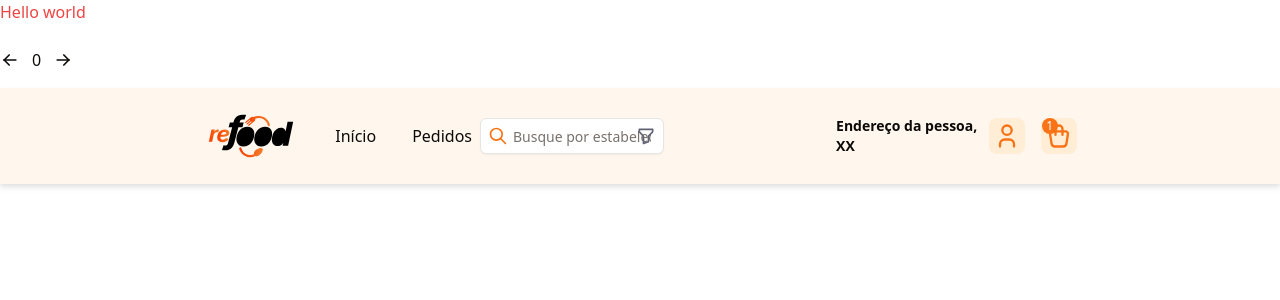
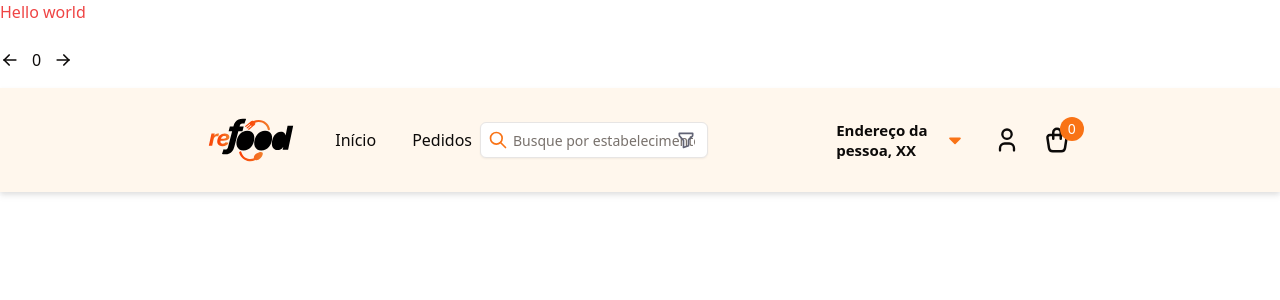
Before and after one commit to IReFoodI/Front-end, a React (Vite) app: page / in a window 1280 px wide. Shown: the top 300 px of the page. Built offline with nearby package versions, Linux system fonts and the light colour scheme.

Commit message:
style: :sparkles: add hovers e fix styles

```diff
--- a/src/ui/components/header/Header.jsx
+++ b/src/ui/components/header/Header.jsx
@@ -4,6 +4,7 @@ import {
   IconShoppingBag,
   IconUser,
 } from "@tabler/icons-react"
+import { useState } from "react"
 import { Link } from "react-router-dom"
 
 import logo from "../../assets/Logo.svg"
@@ -14,6 +15,17 @@ import { Popover, PopoverTrigger } from "../ui/popover"
 import RestaurantFilter from "./components/RestaurantFilter"
 
 function Header() {
+  const [isActive, setIsActive] = useState(false)
+  const [orderQuantity, setOrderQuantity] = useState(0)
+
+  if (orderQuantity > 9) {
+    setOrderQuantity(9 + "+")
+  }
+
+  function handleClick() {
+    setIsActive(true)
+  }
+
   return (
     <header className="sticky top-0 w-screen bg-orange-50 p-4 drop-shadow-md">
       <div className="relative flex w-full flex-col items-center justify-between md:m-auto md:w-[70%] md:flex-row">
@@ -26,32 +38,38 @@ function Header() {
             <div className="hidden items-center gap-5 md:flex">
               <Link
                 to="/"
-                className="text-md rounded-lg px-2 py-1 hover:bg-orange-100 active:bg-orange-100 active:text-primary"
+                className={`text-md rounded-lg px-2 py-1 hover:bg-orange-100 ${isActive ? "focus:bg-orange-100 focus:text-primary" : ""}`}
+                onClick={handleClick}
               >
                 Início
               </Link>
               <Link
                 to="/"
-                className="text-md rounded-lg px-2 py-1 hover:bg-orange-100 active:bg-orange-100 active:text-primary"
+                className={`text-md rounded-lg px-2 py-1 hover:bg-orange-100 ${isActive ? "focus:bg-orange-100 focus:text-primary" : ""}`}
+                onClick={handleClick}
               >
                 Pedidos
               </Link>
             </div>
           </div>
-          <div className="right-0 flex gap-4 md:absolute">
+          <div className="right-0 flex gap-3 md:absolute">
             {/* Aqui é onde será colocado o modal de perfil */}
-            <div className="relative hidden w-9 cursor-pointer rounded-lg bg-orange-100 p-1 md:flex">
-              <IconUser className="text-primary" size={28} />
-            </div>
             <Link
-              className="relative w-9 rounded-sm bg-orange-100 p-1 md:rounded-lg"
+              className={`relative hidden w-9 cursor-pointer rounded-lg p-1 hover:bg-orange-100 md:flex ${isActive ? "focus:bg-orange-100 focus:text-primary" : " "}`}
+              onClick={handleClick}
+            >
+              <IconUser className="w-full text-center" size={30} />
+            </Link>
+            <Link
               to="/"
+              className={`relative m-auto w-10 rounded-sm p-1 hover:bg-orange-100 md:rounded-lg ${isActive ? "focus:bg-orange-100 focus:text-primary" : " "}`}
+              onClick={handleClick}
             >
               {/* colocar rota para página de pedidos na sacola de compras */}
-              <span className="absolute left-0 top-0 mx-px inline-flex h-4 w-4 items-center justify-center rounded-full bg-primary px-1 py-1 text-xs leading-none text-white">
-                1
+              <span className="absolute -right-1 -top-1 mx-px inline-flex h-5 w-5 items-center justify-center rounded-full bg-primary p-2 text-xs leading-none text-white md:-right-2 md:-top-1 md:p-3 md:text-sm">
+                {orderQuantity}
               </span>
-              <IconShoppingBag className="text-primary" size={28} />
+              <IconShoppingBag className="w-full text-center" size={30} />
             </Link>
           </div>
         </section>
@@ -71,7 +89,7 @@ function Header() {
 
             <Popover className="relative" placement="center">
               <PopoverTrigger
-                className="absolute right-0 mr-2 text-[#616375]"
+                className={`absolute right-0 mr-2 rounded-md p-1 text-[#616375] hover:bg-muted ${isActive ? "active:bg-muted" : ""}`}
                 r
               >
                 <IconFilter size={20} />
--- a/src/ui/components/header/addressModal/AddressModal.jsx
+++ b/src/ui/components/header/addressModal/AddressModal.jsx
@@ -1,15 +1,25 @@
 import { IconCaretDownFilled } from "@tabler/icons-react"
+import { useState } from "react"
 import { Link } from "react-router-dom"
 
 import { Button } from "../../ui/button"
 import { Popover, PopoverContent, PopoverTrigger } from "../../ui/popover"
 
 function AddressModal() {
+  const [isActive, setIsActive] = useState(false)
+
+  function handleClick() {
+    setIsActive(true)
+  }
+
   return (
     <Popover>
       <PopoverTrigger asChild>
-        <div className="m-2 flex w-full cursor-pointer items-center justify-center p-1 md:order-last md:mr-14">
-          <p className="md:text-md text-sm font-semibold">
+        <div
+          className={`right-12 m-2 flex w-full cursor-pointer items-center justify-center rounded-xl p-2 hover:bg-orange-100 md:relative md:order-last md:mr-14 md:w-[60%] ${isActive ? "active:bg-orange-100" : ""}`}
+          onClick={handleClick}
+        >
+          <p className="text-sm font-semibold md:text-[15px]">
             Endereço da pessoa, XX
           </p>
           <span className="ml-2">
```
